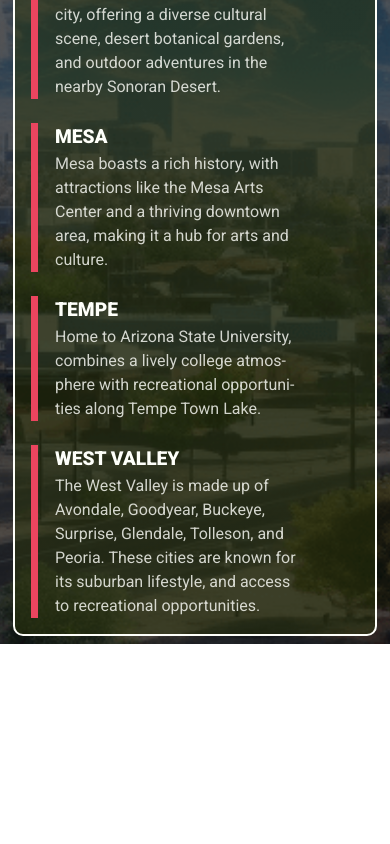
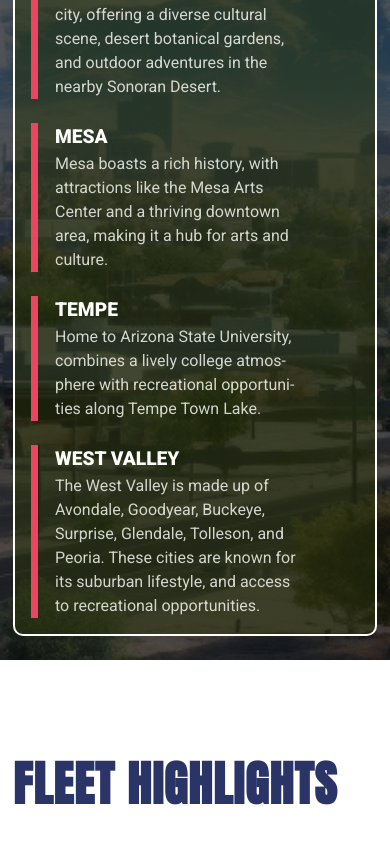
Before and after one commit to ChristianWare/Nier-Transport-Redesign, a Next.js app: page / in a window 390 px wide. Shown: the part 4799-5643 px from the top of the page. Before the commit the page ends 5443 px from the top, so only its background shows below. Built offline with nearby package versions, Linux system fonts and the light colour scheme.

Commit message:
Fleet Section Start

```diff
--- a/src/app/components/ContentPadding/ContentPadding.module.css
+++ b/src/app/components/ContentPadding/ContentPadding.module.css
@@ -11,7 +11,6 @@
 
 @media screen and (max-width: 568px) {
   .container {
-    padding: 1rem;
-    padding-top: 3rem;
+    padding: 3rem 1rem;
   }
 }
--- /dev/null
+++ b/src/app/components/FleetSection/FleetSection.module.css
@@ -0,0 +1,4 @@
+.container {
+  margin-bottom: 8rem;
+  /* padding-bottom: 8rem; */
+}
--- /dev/null
+++ b/src/app/components/FleetSection/FleetSection.tsx
@@ -0,0 +1,19 @@
+import ContentPadding from "../ContentPadding/ContentPadding";
+import LayoutWrapper from "../LayoutWrapper/LayoutWrapper";
+import styles from "./FleetSection.module.css";
+import Image from "next/image";
+
+const FleetSection = () => {
+  return (
+    <section className={styles.container}>
+      <LayoutWrapper>
+        <ContentPadding>
+          <div className={styles.content}>
+            <h2>Fleet Highlights</h2>
+          </div>
+        </ContentPadding>
+      </LayoutWrapper>
+    </section>
+  );
+};
+export default FleetSection;
--- a/src/app/page.tsx
+++ b/src/app/page.tsx
@@ -2,6 +2,7 @@ import Hero from "./components/Hero/Hero";
 import AboutUsSection from "./components/AboutUsSection/AboutUsSection";
 import ServicesSection from "./components/ServicesSection/ServicesSection";
 import Areas from "./components/Areas/Areas";
+import FleetSection from "./components/FleetSection/FleetSection";
 
 export default function Home() {
   return (
@@ -10,6 +11,7 @@ export default function Home() {
       <AboutUsSection />
       <ServicesSection />
       <Areas />
+      <FleetSection />
     </main>
   );
 }
```
